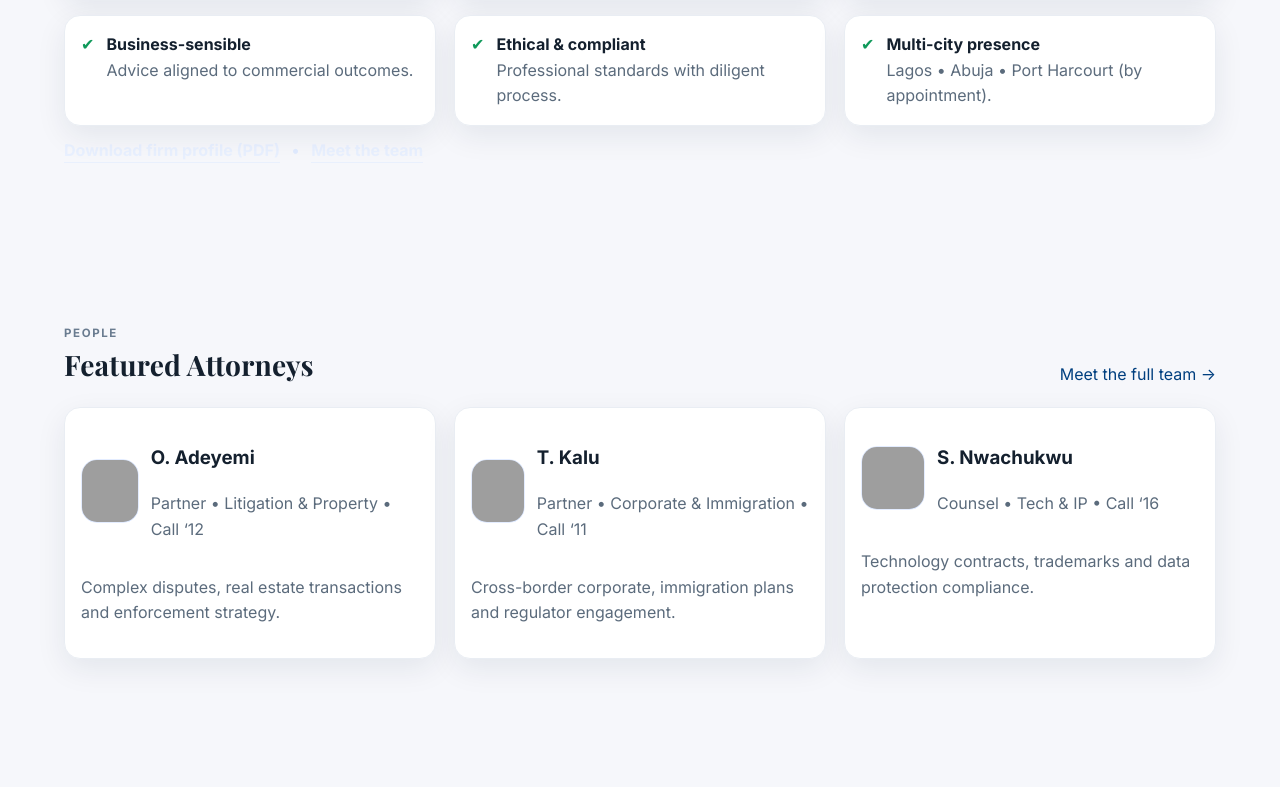
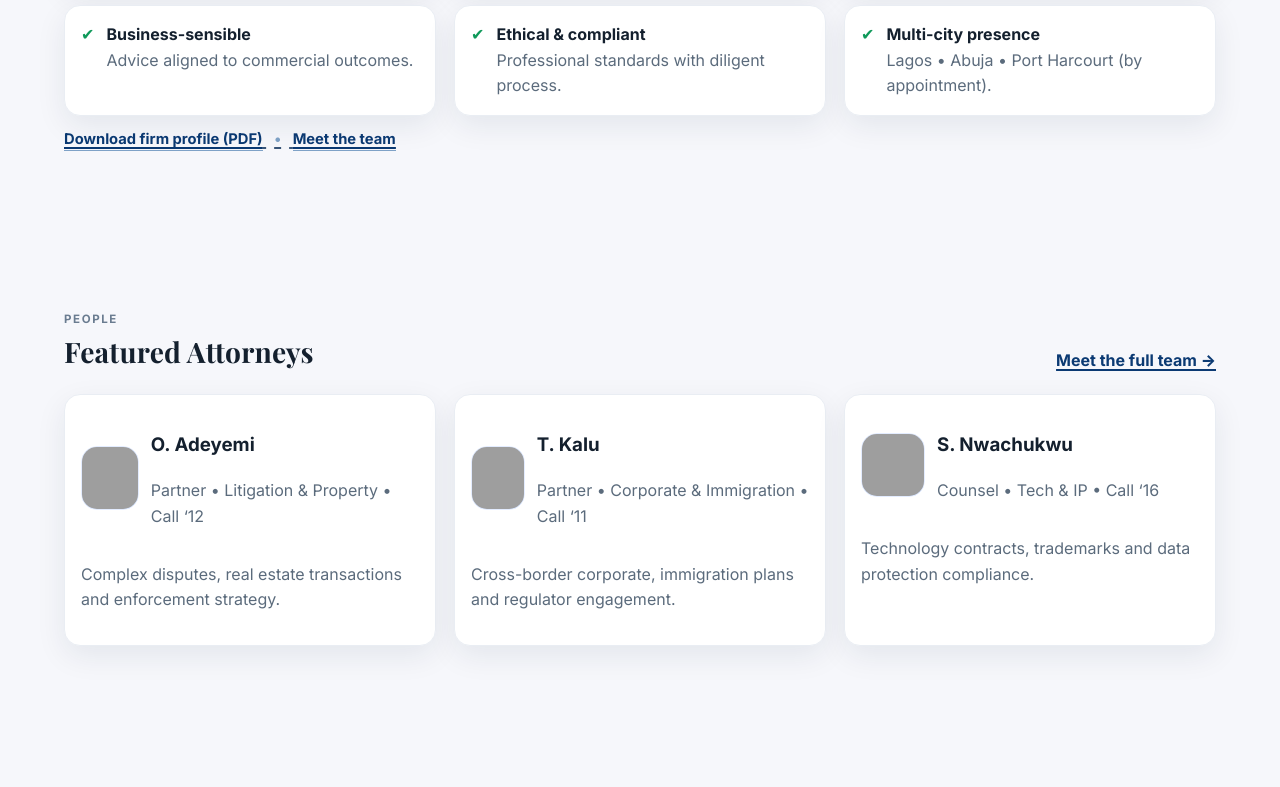
Before and after one commit to gratitude234/Seabird-law-firm, a plain HTML site: page index.html in a window 1280 px wide. Shown: the part 2810-3597 px from the top of the page. Drawn offline with nearby package versions, Linux system fonts and the light colour scheme; grey boxes are pictures that could not be loaded.

Commit message:
Update index.html: fix layout & copy

```diff
--- a/css/core.css
+++ b/css/core.css
@@ -325,6 +325,24 @@
 .section-head p { margin: 0; color: var(--muted); max-width: 70ch; }
 .eyebrow { font-weight: 800; letter-spacing: .14em; text-transform: uppercase; font-size: .72rem; color: #6a7c90; }
 
+/* Micro CTAs (NEW – mirror of desktop but sized for mobile) */
+.section-cta{
+  width: 100%;
+  margin-top: 8px;
+  color:#5f7797;
+  font-weight: 800;
+  font-size: .92rem;
+}
+.section-cta.right{ text-align:right; }
+.section-cta .sep{ margin: 0 .45rem; opacity:.5; }
+.link-cta{
+  color: var(--brand);
+  text-decoration: none;
+  border-bottom: 1px solid #b9d0ff88;
+  padding-bottom: 2px;
+}
+.link-cta:hover{ border-color:#8bb5ff; }
+
 /* Card grids (stacked on mobile) */
 .cards { display: grid; grid-template-columns: 1fr; gap: 12px; }
 .icon {
@@ -442,4 +460,31 @@
   .brand__name > b { font-size: .98rem; }
 }
 
+/* ------------------------------
+   11) VISIBILITY FIX — strong links on light sections
+------------------------------ */
+.section-cta,
+.section-cta a,
+.section-foot a {
+  color: #0b3a73 !important;        /* strong brand-dark */
+  font-weight: 800;
+  text-decoration: underline;
+  text-decoration-thickness: 2px;
+  text-underline-offset: 3px;
+  opacity: 1 !important;
+}
+.section-cta .sep { color: #7fa2c7; opacity: 1; }
+.section-cta .link-cta { border-bottom-color: #7fa2c7 !important; }
+
+.section-head p a,
+.card p a,
+.quote a {
+  color: #0b3a73 !important;
+  font-weight: 800;
+  text-decoration: underline;
+  text-decoration-thickness: 2px;
+  text-underline-offset: 3px;
+  opacity: 1 !important;
+}
+
 /* End of core.css */
--- a/css/desktop.css
+++ b/css/desktop.css
@@ -93,20 +93,18 @@
 
   /* -------- Mega menu (Practice Areas) — improved -------- */
   .nav__item--drop { position: relative; }
-  /* Invisible hover buffer under the trigger so the panel doesn't disappear
-     while moving the mouse into it */
   .nav__item--drop::after{
     content:"";
     position:absolute; left:0; right:0; top:100%;
-    height:14px;
+    height:14px; /* hover buffer */
   }
 
   .drop-panel {
     position: absolute;
     left: 0;
-    top: 100%;                      /* sit flush under the bar (no gap) */
+    top: 100%;
     width: min(820px, 92vw);
-    background: #102b49;            /* richer than #0e2845 for contrast */
+    background: #102b49;
     color: #e8f0ff;
     border: 1px solid rgba(255,255,255,.10);
     border-radius: 14px;
@@ -120,7 +118,6 @@
     transition: opacity .18s ease, transform .18s ease;
     z-index: 60;
   }
-  /* open (hover + JS .open) */
   .nav__item--drop:hover .drop-panel,
   .nav__item--drop.open .drop-panel {
     opacity: 1; transform: translateY(0); pointer-events: auto;
@@ -144,20 +141,17 @@
   /* -------- HEADER CTA NORMALIZATION -------- */
   .nav__cta { display:flex; align-items:center; gap:10px; margin-left:auto; flex-wrap: nowrap; }
   .nav__cta .btn{
-    height: 42px;             /* consistent pill height */
+    height: 42px;
     padding: 0 16px;
-    white-space: nowrap;      /* 'Book Consultation' never wraps */
+    white-space: nowrap;
   }
-  /* Quieter utilities on desktop (still visible unless hidden explicitly) */
   .nav__cta .btn.btn--ghost {
     background: #eaf1ff; color: #0c3a73; border-color: #d6e6ff;
   }
   .nav__cta .btn.btn--ghost:hover { background: #dfe8ff; }
-
-  /* Keep ONLY the primary on desktop if the ghost buttons carry hide-on-mobile */
   .nav__cta .btn--ghost.hide-on-mobile{ display: none !important; }
 
-  /* Optional: tiny styled dot separators if you use them */
+  /* Optional: tiny styled dot separators */
   .nav__links .dot{
     display:inline-block; width:4px; height:4px; border-radius:999px;
     background:#dfe8ff50; transform:translateY(2px); margin:0 6px;
@@ -263,7 +257,7 @@
 
   /* ===== Desktop slim sticky CTA bar ===== */
   .cta-bar-desktop{
-    position: fixed; left:0; right:0; bottom:18px; z-index:70;
+    position: fixed; left:0; right:0; bottom:18px; zIndex:70;
     pointer-events:none; /* only children clickable */
   }
   .cta-bar__row{
@@ -272,14 +266,37 @@
     background: linear-gradient(135deg,#0d2950,#0a3a78);
     color:#eaf2ff; border:1px solid #ffffff22;
     border-radius: 14px; box-shadow: 0 18px 42px rgba(2,45,90,.28);
-    pointer-events:auto;   /* clickable */
+    pointer-events:auto;
   }
   .cta-bar__line{ font-weight:800; letter-spacing:.2px; }
   .cta-bar-desktop[hidden]{ display:none !important; }
 
   /* ===== EXTRA POLISH ===== */
-  .nav__cta .btn { height: 40px; line-height: 40px; padding: 0 14px; } /* slimmer pill + perfect baseline */
-  .nav__links .dot{ width:3.5px; height:3.5px; background:#dfe8ff40; transform:translateY(1.5px); } /* subtler dots */
-  .nav__links .navlink:hover{ text-decoration: underline; text-underline-offset:6px; }                 /* crisper hover */
-  .nav__links .navlink[aria-current="page"]::after{ height:2px; background:#C9A227; }                  /* gold active */
+  .nav__cta .btn { height: 40px; line-height: 40px; padding: 0 14px; }
+  .nav__links .dot{ width:3.5px; height:3.5px; background:#dfe8ff40; transform:translateY(1.5px); }
+  .nav__links .navlink:hover{ text-decoration: underline; text-underline-offset:6px; }
+  .nav__links .navlink[aria-current="page"]::after{ height:2px; background:#C9A227; }
 }
+
+/* ------------------------------
+   VISIBILITY FIX — strong links on light sections (desktop too)
+------------------------------ */
+@media (min-width: 1024px) {
+  .section-cta { color: #3a5678 !important; }
+  .section-cta a,
+  .section-foot a {
+    color: #0b3a73 !important;
+    font-weight: 800;
+    text-decoration: underline;
+    text-decoration-thickness: 2px;
+    text-underline-offset: 3px;
+    opacity: 1 !important;
+  }
+  .section-cta .sep { color: #7fa2c7 !important; opacity: 1; }
+  .section-cta .link-cta { border-bottom-color: #7fa2c7 !important; }
+
+  /* Ensure generic inline links stay dark on light rows */
+  .section-head p a,
+  .card p a,
+  .quote a { color: #0b3a73 !important; opacity: 1 !important; }
+}
```
